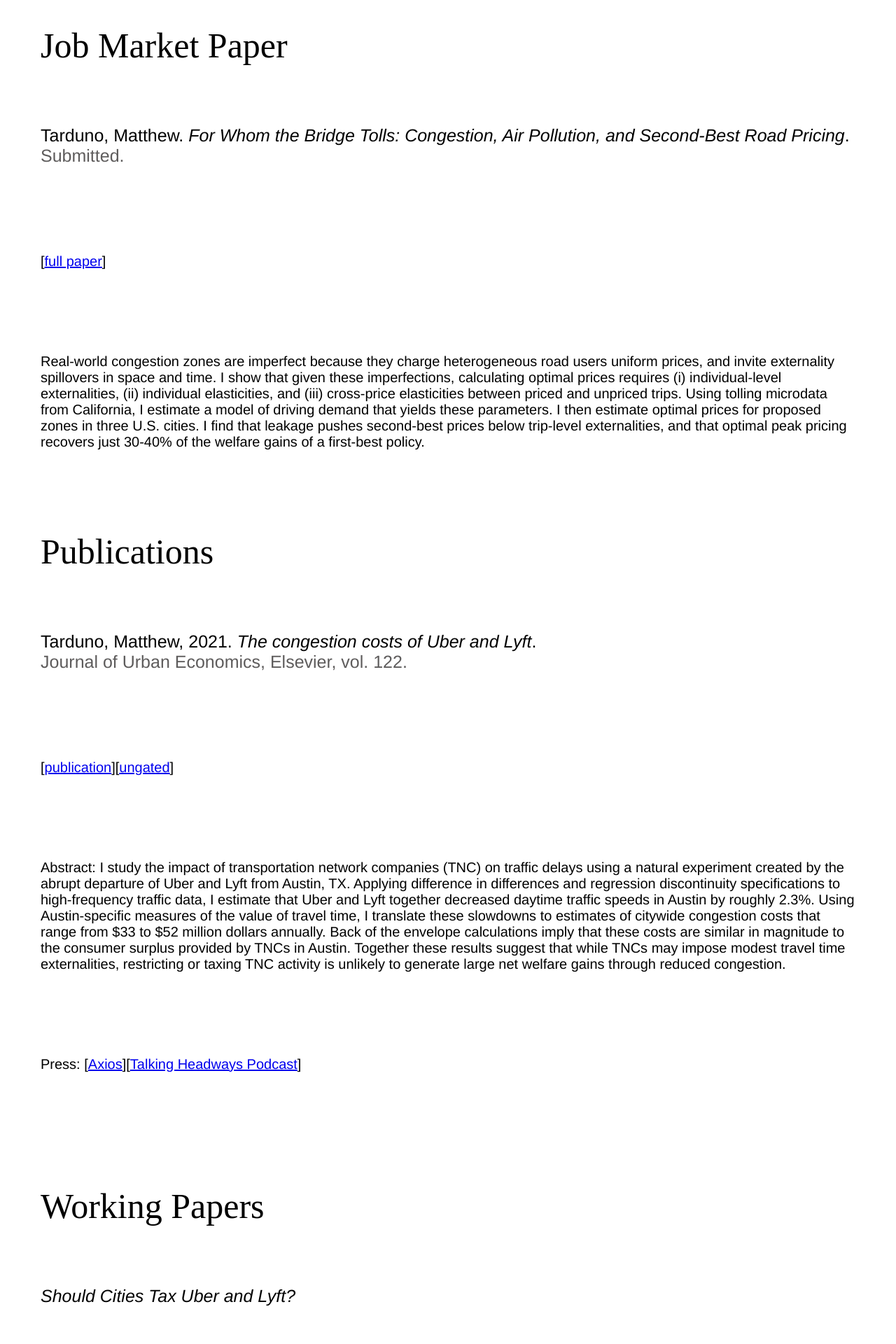
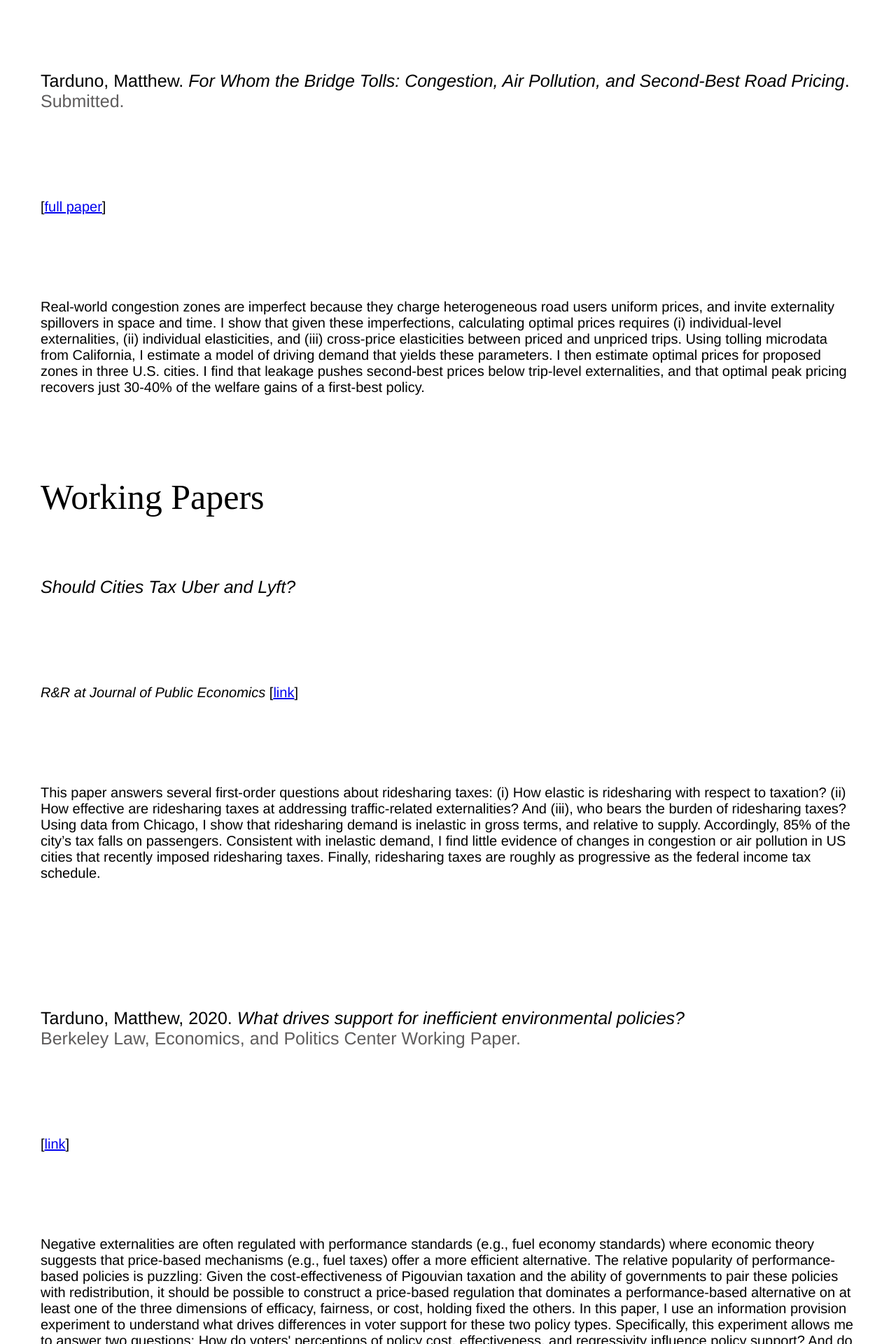
Before and after one commit to Matt-Tarduno/Matt-Tarduno.github.io, a Jekyll site: the page research_mobile/index.html, which Jekyll copies as it is, in a window 1280 px wide. Shown: the top 1920 px of the page at 70% size. Built offline with Jekyll 4.4.1, drawn with Linux system fonts in a browser that asks for light colours; some of the changed text lies outside the part shown.

Commit message:
Update index.html

```diff
--- a/research_mobile/index.html
+++ b/research_mobile/index.html
@@ -1,8 +1,5 @@
 
 <br />
-
-<div class="blurb">
-	<p style="font-size:50px;  font-family:'Didot'; font-weight: 300; padding-left: 40px; padding-bottom: 10px; margin: 10px"> Job Market Paper</p>
 
 <p style="font-size:25px; font-family: 'Helvetica', 'Arial', 'Sans-Serif'; font-weight: 300; padding: 50px" >Tarduno, Matthew. <em>For Whom the Bridge Tolls: Congestion, Air Pollution, and Second-Best Road Pricing</em>.<br><span style="color: #5e5c5c"> Submitted.</span>
 	<p style="font-size:20px; font-family: 'Helvetica', 'Arial', 'Sans-Serif'; font-weight: 300; padding: 50px" >[<a href="https://matt-tarduno.github.io/jmp/" target="_blank">full paper</a>]
@@ -13,45 +10,10 @@
 <br>
 
 
-</div><!-- /.blurb -->
-<style>
-  .bottom-three {
-     margin-bottom: 1cm;
-  }
-</style>
-
-
-<div class="blurb">
-	<p style="font-size:50px;  font-family:'Didot'; font-weight: 300; padding-left: 40px; padding-bottom: 10px; margin: 10px">Publications</p>
-	<p style="font-size:25px; font-family: 'Helvetica', 'Arial', 'Sans-Serif'; font-weight: 300; padding: 50px" > Tarduno, Matthew, 2021. <em>The congestion costs of Uber and Lyft</em>.<br><span style="color: #5e5c5c"> Journal of Urban Economics, Elsevier, vol. 122.</span>
-	<p style="font-size:20px; font-family: 'Helvetica', 'Arial', 'Sans-Serif'; font-weight: 300; padding: 50px" >[<a href="https://doi.org/10.1016/j.jue.2020.103318" target="_blank">publication</a>][<a href="https://matt-tarduno.github.io/tnc/" target="_blank">ungated</a>]
-	<p style="font-size:20px; font-family: 'Helvetica', 'Arial', 'Sans-Serif'; font-weight: 300; padding: 50px" > Abstract: I study the impact of transportation network companies (TNC) on traffic delays using a natural experiment created by the abrupt departure of Uber and Lyft from Austin, TX. Applying difference in
-differences and regression discontinuity specifications to high-frequency traffic data, I estimate that Uber
-and Lyft together decreased daytime traffic speeds in Austin by roughly 2.3%. Using Austin-specific
-measures of the value of travel time, I translate these slowdowns to estimates of citywide congestion
-costs that range from $33 to $52 million dollars annually. Back of the envelope calculations imply that
-these costs are similar in magnitude to the consumer surplus provided by TNCs in Austin. Together
-these results suggest that while TNCs may impose modest travel time externalities, restricting or taxing
-TNC activity is unlikely to generate large net welfare gains through reduced congestion.</p>
-	<p style="font-size:20px; font-family: 'Helvetica', 'Arial', 'Sans-Serif'; font-weight: 300; padding: 50px" > Press: [<a href="https://www.axios.com/uber-lyft-austin-traffic-8d7034d4-fe16-4a8f-873d-3a867b35afb0.html" target="_blank">Axios</a>][<a href="https://usa.streetsblog.org/2021/02/25/talking-headways-podcast-less-congestion-after-ride-hailing-cessation/" target="_blank">Talking Headways Podcast</a>]
-	<br>
-	<br>
-	<br>
-	<br>
-	<br>
-
-
-</div><!-- /.blurb -->
-<style>
-  .bottom-three {
-     margin-bottom: 1cm;
-  }
-</style>
-
 <div class="blurb">
 	<p style="font-size:50px;  font-family:'Didot'; font-weight: 300; padding-left: 40px; padding-bottom: 10px; margin: 10px">Working Papers</p>
 	<p style="font-size:25px; font-family: 'Helvetica', 'Arial', 'Sans-Serif'; font-weight: 300; padding: 50px" > <em>Should Cities Tax Uber and Lyft?</em><span style="color: #5e5c5c"></span><be>
-	<p style="font-size:20px; font-family: 'Helvetica', 'Arial', 'Sans-Serif'; font-weight: 300; padding: 50px" >[<a href="https://papers.ssrn.com/sol3/papers.cfm?abstract_id=4624940" target="_blank">link</a>]
+	<p style="font-size:20px; font-family: 'Helvetica', 'Arial', 'Sans-Serif'; font-weight: 300; padding: 50px" ><em>R&R at Journal of Public Economics</em> [<a href="https://papers.ssrn.com/sol3/papers.cfm?abstract_id=4624940" target="_blank">link</a>]
 	<p style="font-size:20px; font-family: 'Helvetica', 'Arial', 'Sans-Serif'; font-weight: 300; padding: 50px" >This paper answers several first-order questions about ridesharing taxes: (i) How elastic is ridesharing with respect to taxation? (ii) How effective are ridesharing taxes at addressing traffic-related externalities? And (iii), who bears the burden of ridesharing taxes? Using data from Chicago, I show that ridesharing demand is inelastic in gross terms, and relative to supply. Accordingly, 85% of the city’s tax falls on passengers. Consistent with inelastic demand, I find little evidence of changes in congestion or air pollution in US cities that recently imposed ridesharing taxes. Finally, ridesharing taxes are roughly as progressive as the federal income tax schedule. </p>
 	<br>
 	<br>
@@ -97,6 +59,38 @@
 
 
 
+
+<div class="blurb">
+	<p style="font-size:50px;  font-family:'Didot'; font-weight: 300; padding-left: 40px; padding-bottom: 10px; margin: 10px">Publications</p>
+	<p style="font-size:25px; font-family: 'Helvetica', 'Arial', 'Sans-Serif'; font-weight: 300; padding: 50px" > Tarduno, Matthew, 2021. <em>The congestion costs of Uber and Lyft</em>.<br><span style="color: #5e5c5c"> Journal of Urban Economics, Elsevier, vol. 122.</span>
+	<p style="font-size:20px; font-family: 'Helvetica', 'Arial', 'Sans-Serif'; font-weight: 300; padding: 50px" >[<a href="https://doi.org/10.1016/j.jue.2020.103318" target="_blank">publication</a>][<a href="https://matt-tarduno.github.io/tnc/" target="_blank">ungated</a>]
+	<p style="font-size:20px; font-family: 'Helvetica', 'Arial', 'Sans-Serif'; font-weight: 300; padding: 50px" > Abstract: I study the impact of transportation network companies (TNC) on traffic delays using a natural experiment created by the abrupt departure of Uber and Lyft from Austin, TX. Applying difference in
+differences and regression discontinuity specifications to high-frequency traffic data, I estimate that Uber
+and Lyft together decreased daytime traffic speeds in Austin by roughly 2.3%. Using Austin-specific
+measures of the value of travel time, I translate these slowdowns to estimates of citywide congestion
+costs that range from $33 to $52 million dollars annually. Back of the envelope calculations imply that
+these costs are similar in magnitude to the consumer surplus provided by TNCs in Austin. Together
+these results suggest that while TNCs may impose modest travel time externalities, restricting or taxing
+TNC activity is unlikely to generate large net welfare gains through reduced congestion.</p>
+	<p style="font-size:20px; font-family: 'Helvetica', 'Arial', 'Sans-Serif'; font-weight: 300; padding: 50px" > Press: [<a href="https://www.axios.com/uber-lyft-austin-traffic-8d7034d4-fe16-4a8f-873d-3a867b35afb0.html" target="_blank">Axios</a>][<a href="https://usa.streetsblog.org/2021/02/25/talking-headways-podcast-less-congestion-after-ride-hailing-cessation/" target="_blank">Talking Headways Podcast</a>]
+	<br>
+	<br>
+	<br>
+	<br>
+	<br>
+
+
+</div><!-- /.blurb -->
+<style>
+  .bottom-three {
+     margin-bottom: 1cm;
+  }
+</style>
+
+
+
+
+
 <div class="blurb">
 	<p style="font-size:50px;  font-family:'Didot'; font-weight: 300; padding-left: 40px; padding-bottom: 10px; margin: 10px">Policy Reports</p>
 	<p style="font-size:25px; font-family: 'Helvetica', 'Arial', 'Sans-Serif'; font-weight: 300; padding: 50px" ><em>Can targeted rebates foster equity in congestion pricing schemes?</em> <br><span style="color: #5e5c5c"> (with Jim Sallee)</span>
```
